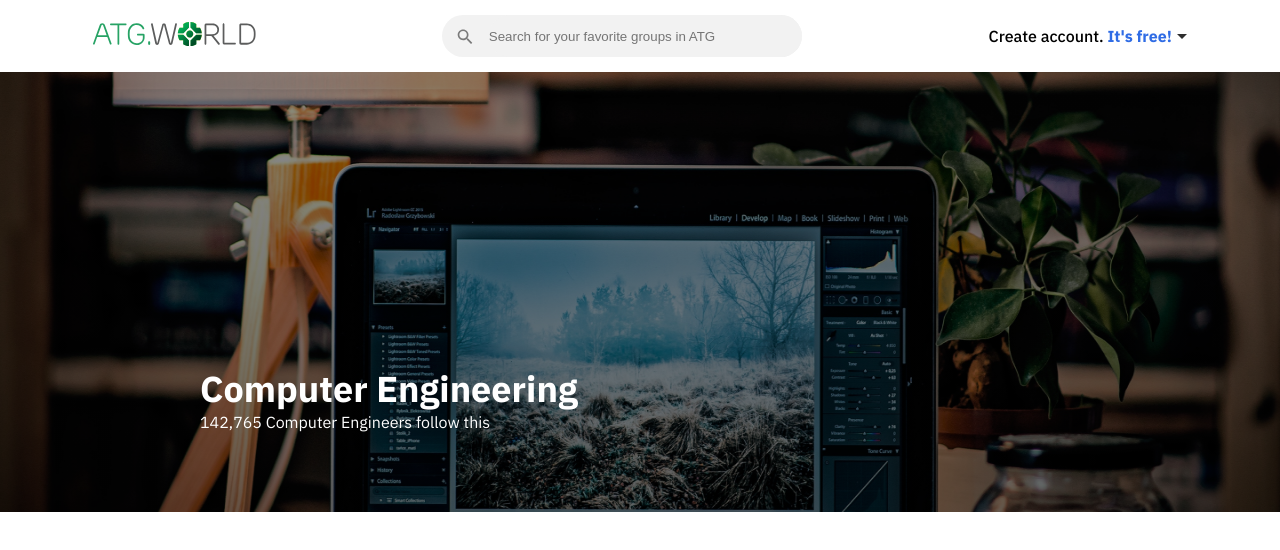
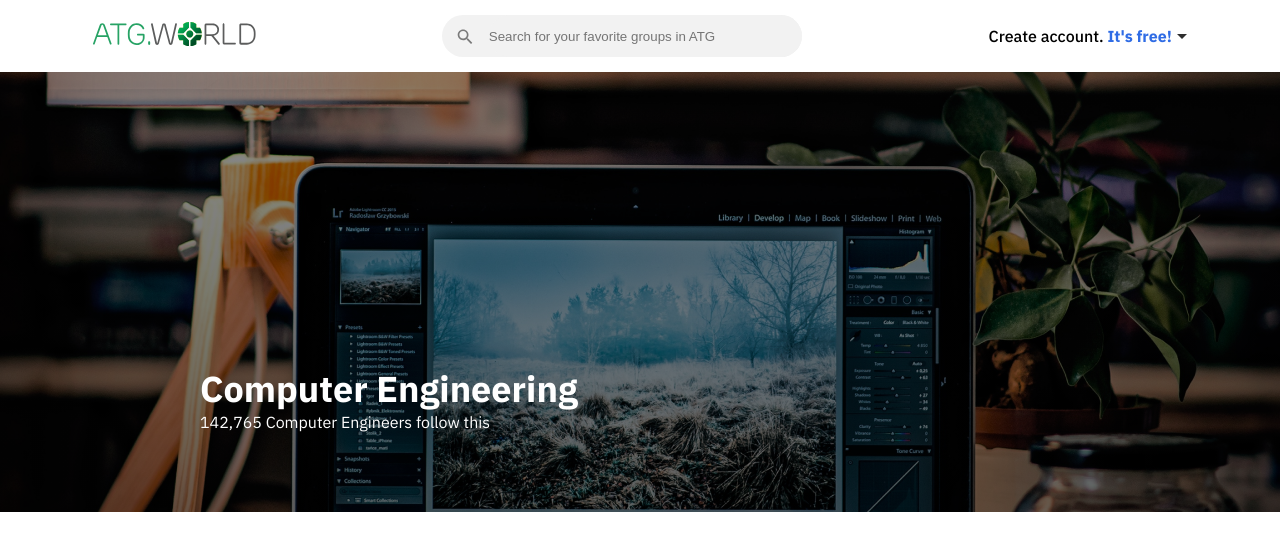
Before and after one commit to TanithFlory/atg-assignment-1, a React (Vite) app: page / in a window 1280 px wide. Shown: the top 550 px of the page. Built offline with nearby package versions, Linux system fonts and the light colour scheme.

Commit message:
<header> css update

```diff
--- a/src/Components/Header/Header.styles.ts
+++ b/src/Components/Header/Header.styles.ts
@@ -1,11 +1,11 @@
 import styled from "styled-components";
 const SHeader = styled.header`
   position: relative;
-  max-height: 440px;
+  height: 440px;
   img {
     width: 100%;
     height: 100%;
-    min-height: 440px;
+    object-fit: cover;
   }
   & > div {
     z-index: 1;
```
